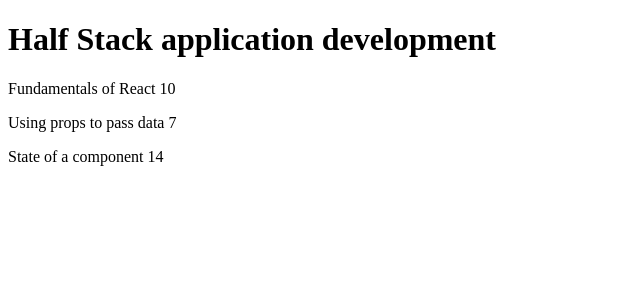
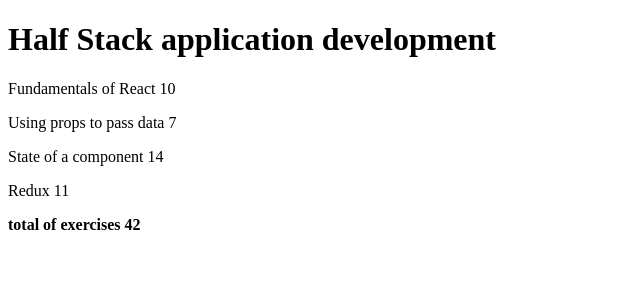
Before and after one commit to thewickest/fullstackcourse-2023, a React (Create React App) app in the folder part1/courseinfo/: page / in a window 1280 px wide. Shown: the top 300 px of the page, without its empty margins (0-640 px from the left). Built offline with nearby package versions, Linux system fonts and the light colour scheme.

Commit message:
Exercise 2.2 from part 2: Courseinfo step 7

```diff
--- a/part1/courseinfo/src/App.js
+++ b/part1/courseinfo/src/App.js
@@ -13,10 +13,20 @@
 }
 
 const Content = ({parts}) => {
+  const total = parts.reduce((total, p) => total + p.exercises, 0) //in a moment
   return (
     <div>
       {parts.map(p => <Part key= {p.id} part={p} />)}
+      <Total total={total} />
     </div>
+  )
+}
+
+const Total = ({total}) => {
+  return (
+    <>
+      <p><b>total of exercises {total}</b></p>
+    </>
   )
 }
 
@@ -48,6 +58,11 @@
         name: 'State of a component',
         exercises: 14,
         id: 3
+      },
+      {
+        name: 'Redux',
+        exercises: 11,
+        id: 4
       }
     ]
   }
```
